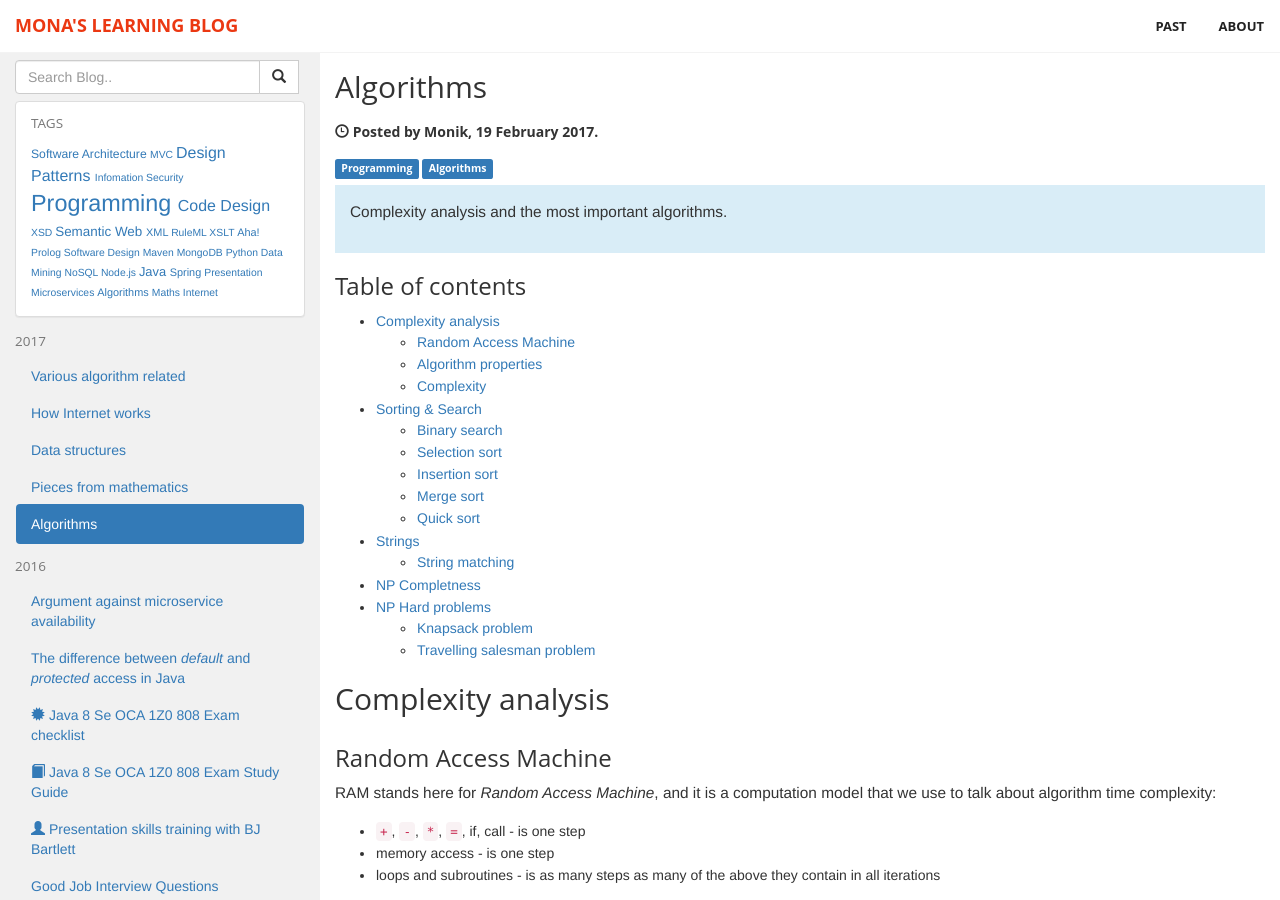
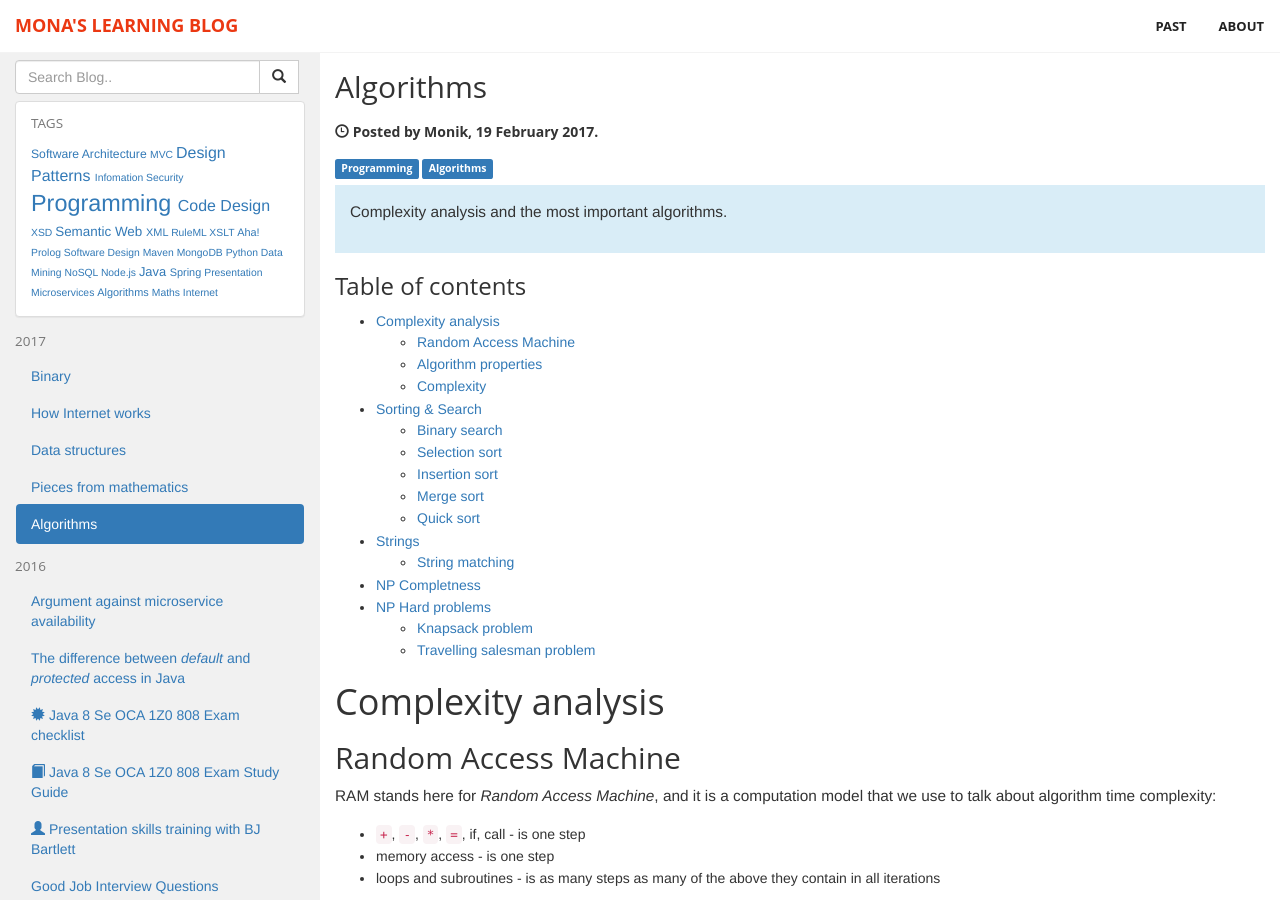
Before and after one commit to monikma/monikma.github.io, a Jekyll site: the page built from _posts/2017-02-19-algorithms-revision.md, in a window 1280 px wide and 900 px high. Built offline with Jekyll 4.4.1, drawn with Linux system fonts in a browser that asks for light colours.

```diff
--- a/_posts/2017-02-19-algorithms-revision.md
+++ b/_posts/2017-02-19-algorithms-revision.md
@@ -16,9 +16,9 @@ Complexity analysis and the most important algorithms.
 - TOC
 {:toc max_level=1}
 
-## Complexity analysis
+# Complexity analysis
 
-### Random Access Machine
+## Random Access Machine
 
 RAM stands here for _Random Access Machine_, and it is a computation model that we use to talk about algorithm time complexity:
 
@@ -26,13 +26,13 @@ RAM stands here for _Random Access Machine_, and it is a computation model that
 - memory access - is one step
 - loops and subroutines - is as many steps as many of the above they contain in all iterations
 
-### Algorithm properties
+## Algorithm properties
 
 _Stability of sorting_: a stable sorting algorithm preserves the order of records with equal keys ([source](https://en.wikipedia.org/wiki/Stable_algorithm)).
 
 _Numerical stability of algorithm_: a numerically stable algorithm avoids magnifying small errors ([source](https://en.wikipedia.org/wiki/Stable_algorithm)).
 
-### Complexity
+## Complexity
 
 We have two types of it:
 - time complexity
@@ -65,9 +65,9 @@ The complexities from worst to best:
 1. `lg(n)` - e.g. binary search, everything where we divide into halves
 1. `1` - single operations
 
-## Sorting & Search
+# Sorting & Search
 
-### Binary search
+## Binary search
 
 In a sorted list: take the middle element and compare to the searched one; either continue with the right or left half of the list (note do not copy the arrays, maintain start and end indices).
 
@@ -75,25 +75,25 @@ Each level of a binary tree has `2`<sup>`level`</sup> branches. The height of th
 
 Time complexity: O(`log(n)`)
 
-### [Selection sort](https://en.wikipedia.org/wiki/Selection_sort)
+## [Selection sort](https://en.wikipedia.org/wiki/Selection_sort)
 
 Take first element and look for a "most smaller" one. Swap. Take second, and so on.
 
 Time complexity: Θ(`n`<sup>`2`</sup>)
 
-### [Insertion sort](https://en.wikipedia.org/wiki/Insertion_sort)
+## [Insertion sort](https://en.wikipedia.org/wiki/Insertion_sort)
 
 Take each element and pull it to the beginning of the array until it's in the right place (constant swapping).
 
 Time complexity: O(`n`<sup>`2`</sup>)
 
-### [Merge sort](https://en.wikipedia.org/wiki/Merge_sort)
+## [Merge sort](https://en.wikipedia.org/wiki/Merge_sort)
 
 Merge sort each half of the array, and then merge 2 parts together in order.
 
 Time complexity: O(`n*logn`)
 
-### [Quick sort](https://www.youtube.com/watch?v=aQiWF4E8flQ)
+## [Quick sort](https://www.youtube.com/watch?v=aQiWF4E8flQ)
 
 1. Pick the last element (pivot)
 2. Put a marker just before the first element
@@ -103,13 +103,13 @@ Time complexity: O(`n*logn`)
 
 Time complexity: average is Θ(`n*logn`), worst is O(`n`<sup>`2`</sup>) (in case the pivot happens to be always the smallest/the largest number). We can avoid the worst complexity by pre-randominzing the data set first, or simply choosing the pivot at random each time.
 
-## Strings
+# Strings
 
-### String matching
+## String matching
 
 Compare letter by letter and if a letter of a small text does not match skip to the next letter of the big text.
 
-## NP Completness
+# NP Completness
 
 The problems to be solved by algorithms have been divided to a number of problem classes:
 
@@ -129,9 +129,9 @@ How to prove that a problem is an **NP-complete** problem do these 2 things:
 1. prove that the problem is **NP** - give a polynomial time verification algorithm
 2. find another **NP-complete** which reduces to your problem (so such that solution to that problem equals solution to your problem)
 
-## NP Hard problems
+# NP Hard problems
 
-### Knapsack problem
+## Knapsack problem
 
 Solution is NP Hard.
 
@@ -139,7 +139,7 @@ Decision whether the solution is correct is NP Complete.
 
 Here is the absolutely best [video](https://www.youtube.com/watch?v=EH6h7WA7sDw).
 
-### Travelling salesman problem
+## Travelling salesman problem
 
 Solution is NP Complete.
 
```
Also changed, not shown: _posts/2017-02-19-maths-revision.md (+6 -7 lines), _posts/2017-03-04-how-internet-works.md (+34 -13 lines), _posts/2017-03-18-binary.md (renamed from _posts/2017-03-18-various-cs-concepts-revision.md, +2 -22 lines).
